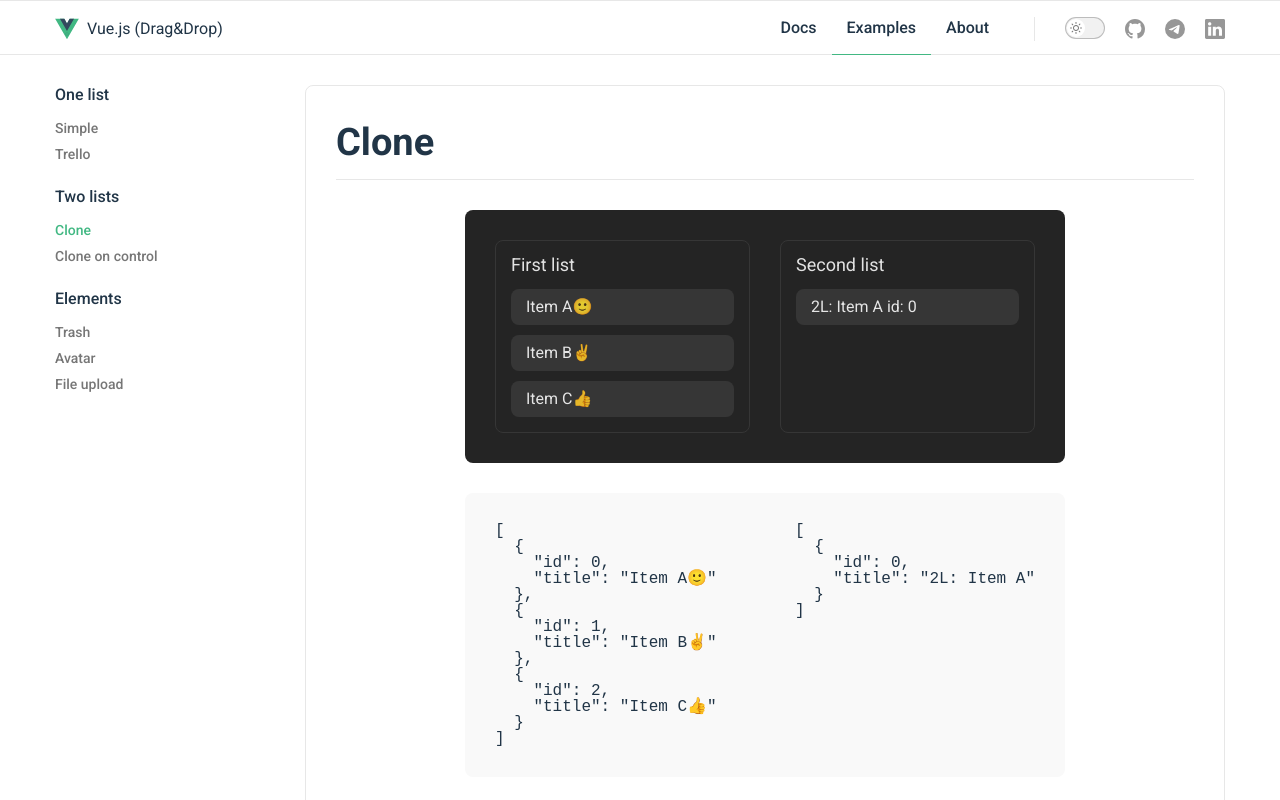
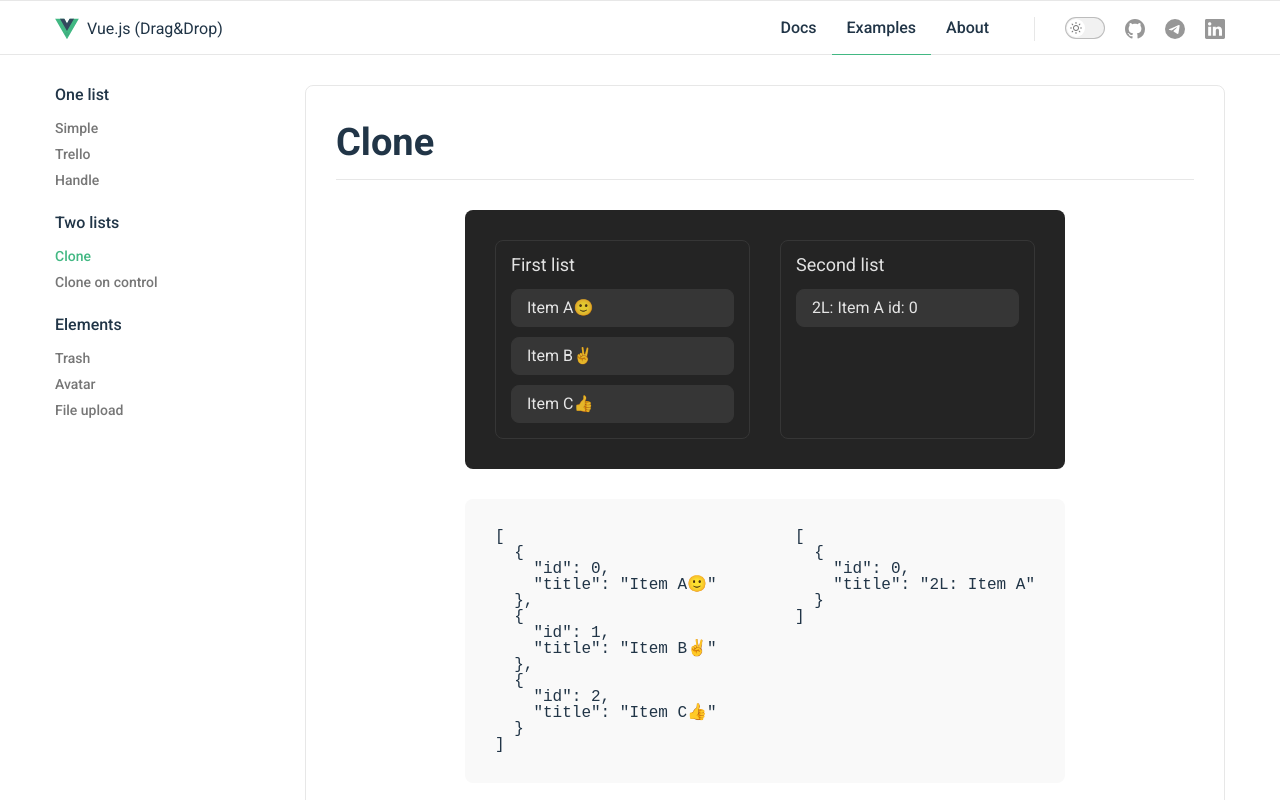
Before and after one commit to skiff26/dragdrop, a Vue app: page /#/examples/clone in a window 1280 px wide. Shown: the top 800 px of the page. Built offline with nearby package versions, Linux system fonts and the light colour scheme.

Commit message:
Added HandleView stub, fixed border

```diff
--- a/package.json
+++ b/package.json
@@ -1,6 +1,6 @@
 {
   "name": "drag-drop",
-  "version": "0.8.8",
+  "version": "0.8.9",
   "private": true,
   "scripts": {
     "dev": "vite",
--- a/src/components/examples/Clone.vue
+++ b/src/components/examples/Clone.vue
@@ -126,6 +126,7 @@ const onDrop = (event) => {
 .drag-el {
 	padding: 10px 15px;
 	background-color: #363636;
+	border: 1px solid #363636;
 	border-radius: 8px;
 	cursor: grab;
 	&:not(:last-child) {
--- a/src/components/examples/CloneOnControl.vue
+++ b/src/components/examples/CloneOnControl.vue
@@ -147,6 +147,7 @@ const onDrop = (event, list) => {
 .drag-el {
 	padding: 10px 15px;
 	background-color: #363636;
+	border: 1px solid #363636;
 	border-radius: 8px;
 	cursor: grab;
 	&:not(:last-child) {
--- a/src/components/examples/Trash.vue
+++ b/src/components/examples/Trash.vue
@@ -120,6 +120,7 @@ const onDrop = (event) => {
 .drag-el {
 	padding: 10px 15px;
 	background-color: #363636;
+	border: 1px solid #363636;
 	border-radius: 8px;
 	cursor: grab;
 	&:not(:last-child) {
--- a/src/components/examples/Trello.vue
+++ b/src/components/examples/Trello.vue
@@ -119,6 +119,7 @@ const onDrop = (event, list) => {
 .drag-el {
 	padding: 10px 15px;
 	background-color: #363636;
+	border: 1px solid #363636;
 	border-radius: 8px;
 	cursor: grab;
 	&:not(:last-child) {
--- a/src/router/index.js
+++ b/src/router/index.js
@@ -35,6 +35,12 @@ const router = createRouter({
 				name: 'trello',
 				component: () => import('../views/examples/TrelloView.vue'),
 				meta: { title: 'Example - Trello' }
+			},
+			{
+				path: 'handle',
+				name: 'handle',
+				component: () => import('../views/examples/HandleView.vue'),
+				meta: { title: 'Example - Handle' }
 			},
 			{
 				path: 'clone',
--- a/src/views/ExamplesView.vue
+++ b/src/views/ExamplesView.vue
@@ -17,6 +17,7 @@ const groups = [
 		links: [
 			{ name: 'Simple', link: 'simple' },
 			{ name: 'Trello', link: 'trello' },
+			{ name: 'Handle', link: 'handle' },
 		]
 	},
 	{
--- /dev/null
+++ b/src/views/examples/HandleView.vue
@@ -0,0 +1,10 @@
+<template>
+	<section class="main__article example">
+		<h1 class="article__title">Handle</h1>
+		<StubSection />
+	</section>
+</template>
+
+<script setup>
+import StubSection from '@/components/StubSection.vue'
+</script>
```
